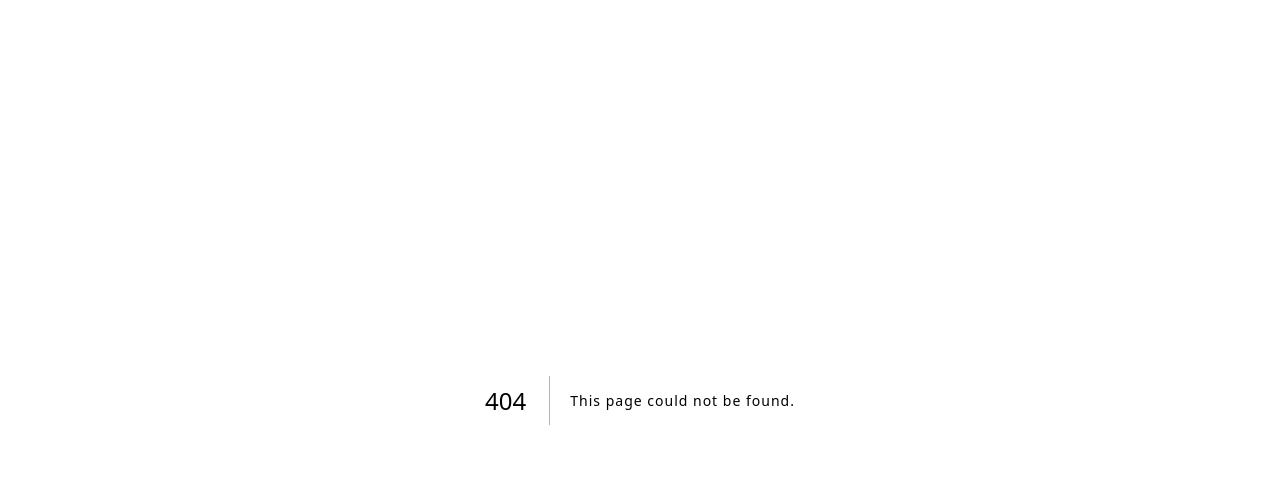
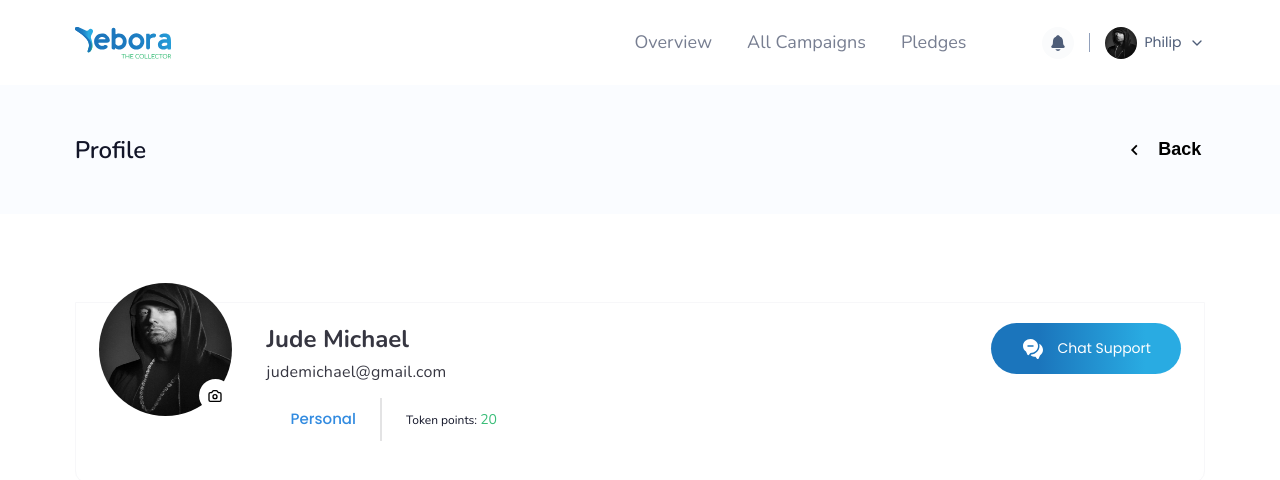
Before and after one commit to elijahthis/yebora-next, a Next.js app: page /profile/view in a window 1280 px wide. Before the commit this address had no page. Shown: the top 480 px of the page. Built offline with nearby package versions, Linux system fonts and the light colour scheme.

Commit message:
view profile

```diff
--- a/components/Header/index.tsx
+++ b/components/Header/index.tsx
@@ -40,7 +40,10 @@ const Header = () => {
 				<div className={styles.Header__right__side}>
 					<BellIcon />
 					<div className={styles.line}></div>
-					<div className={styles.profileBit}>
+					<div
+						className={styles.profileBit}
+						onClick={() => router.push("/profile/view")}
+					>
 						<ProfileImage
 							url="/profileImg.jpeg"
 							alt="profile"
--- /dev/null
+++ b/components/UploadImage/UploadImage.module.scss
@@ -0,0 +1,35 @@
+.UploadImage {
+	position: relative;
+	cursor: pointer;
+	&__img {
+		border-radius: 50%;
+	}
+
+	.svgWrap {
+		width: 33px;
+		height: 33px;
+		background: #ffffff;
+		border-radius: 50%;
+
+		display: grid;
+		place-items: center;
+		position: absolute;
+
+		bottom: 10px;
+		right: 0;
+	}
+	svg {
+	}
+
+	input[type="file"] {
+		position: absolute;
+		top: 0;
+		width: 100%;
+		height: 100%;
+		top: 0;
+		left: 0;
+		border-radius: 50%;
+		opacity: 0;
+		cursor: pointer;
+	}
+}
--- /dev/null
+++ b/components/UploadImage/index.tsx
@@ -0,0 +1,32 @@
+import Image from "next/image";
+import styles from "./UploadImage.module.scss";
+import { HiOutlineCamera } from "react-icons/hi";
+
+interface UploadImageProps {
+	url: string;
+	alt: string;
+	width: number;
+	height: number;
+	style?: any;
+}
+
+const UploadImage = ({ url, alt, width, height, style }: UploadImageProps) => {
+	return (
+		<div className={styles.UploadImage}>
+			<Image
+				src={url}
+				alt={alt}
+				width={width}
+				height={height}
+				className={styles.UploadImage__img}
+				style={style}
+			/>
+			<div className={styles.svgWrap}>
+				<HiOutlineCamera />
+			</div>
+			<input type="file" name="" id="" accept="image/*" />
+		</div>
+	);
+};
+
+export default UploadImage;
--- a/components/svgs.jsx
+++ b/components/svgs.jsx
@@ -786,3 +786,22 @@ export const DocIcon = () => (
 		</defs>
 	</svg>
 );
+
+export const MessagesIcon = () => (
+	<svg
+		width="24"
+		height="24"
+		viewBox="0 0 24 24"
+		fill="none"
+		xmlns="http://www.w3.org/2000/svg"
+	>
+		<path
+			d="M22.0028 12.8595C22.0028 15.1495 20.8228 17.1795 19.0028 18.4595L17.6628 21.4095C17.3528 22.0795 16.4528 22.2095 15.9828 21.6395L14.5028 19.8595C12.6428 19.8595 10.9328 19.2295 9.63281 18.1795L10.2328 17.4695C14.8528 17.1195 18.5028 13.4595 18.5028 8.99953C18.5028 8.23953 18.3928 7.48953 18.1928 6.76953C20.4628 7.96953 22.0028 10.2495 22.0028 12.8595Z"
+			fill="white"
+		/>
+		<path
+			d="M16.3 6.07C15.13 3.67 12.52 2 9.5 2C5.36 2 2 5.13 2 9C2 11.29 3.18 13.32 5 14.6L6.34 17.55C6.65 18.22 7.55 18.34 8.02 17.78L8.57 17.12L9.5 16C13.64 16 17 12.87 17 9C17 7.95 16.75 6.96 16.3 6.07ZM12 9.75H7C6.59 9.75 6.25 9.41 6.25 9C6.25 8.59 6.59 8.25 7 8.25H12C12.41 8.25 12.75 8.59 12.75 9C12.75 9.41 12.41 9.75 12 9.75Z"
+			fill="white"
+		/>
+	</svg>
+);
--- /dev/null
+++ b/pages/profile/view.tsx
@@ -0,0 +1,49 @@
+import Button from "@/components/Button";
+import { MessagesIcon } from "@/components/svgs";
+import TitleNav from "@/components/TitleNav";
+import UploadImage from "@/components/UploadImage";
+import HomeLayout from "@/layouts/HomeLayout";
+import { ReactNode } from "react";
+import styles from "../styles/MyProfilePage.module.scss";
+
+const MyProfilePage = () => {
+	return (
+		<main className={styles.MyProfilePage}>
+			<TitleNav variant="back" title="Profile" backLink="/" />
+			<div className={styles.MyProfilePage__body}>
+				<div className={styles.topCard}>
+					<div className={styles.imgWrap}>
+						<UploadImage
+							url="/profileImg.jpeg"
+							width={133}
+							height={133}
+							alt="profile"
+						/>
+					</div>
+					<div>
+						<p className={styles.name}>Jude Michael</p>
+						<p className={styles.email}>judemichael@gmail.com</p>
+						<div className={styles.personal_point}>
+							<p>Personal</p>
+							<p>
+								Token points: <span>20</span>
+							</p>
+						</div>
+					</div>
+					<Button>
+						<div className={styles.btnDiv}>
+							<MessagesIcon />
+							Chat Support
+						</div>
+					</Button>
+				</div>
+			</div>
+		</main>
+	);
+};
+
+export default MyProfilePage;
+
+MyProfilePage.getLayout = function getLayout(page: ReactNode) {
+	return <HomeLayout>{page}</HomeLayout>;
+};
--- /dev/null
+++ b/pages/styles/MyProfilePage.module.scss
@@ -0,0 +1,91 @@
+.MyProfilePage {
+	&__body {
+		padding: 88px 5.83vw;
+
+		.topCard {
+			display: flex;
+			flex-direction: row;
+			align-items: flex-start;
+			gap: 35px;
+
+			border: 1px solid #f7f7f9;
+			box-shadow: -5px -5px 100px -100px rgba(0, 0, 0, 0.01);
+			border-radius: 0px 0px 12px 12px;
+			padding: 20px 23px;
+
+			.imgWrap {
+				transform: translateY(-40px);
+			}
+
+			.name {
+				font-family: "Nunito";
+				font-style: normal;
+				font-weight: 700;
+				font-size: 24px;
+				line-height: 33px;
+				margin-bottom: 4px;
+				color: #363641;
+			}
+
+			.email {
+				font-family: "Nunito";
+				font-style: normal;
+				font-weight: 400;
+				font-size: 16px;
+				line-height: 25px;
+				letter-spacing: 0.0162em;
+				margin-bottom: 12.5px;
+
+				color: #363641;
+			}
+
+			.personal_point {
+				display: flex;
+				flex-direction: row;
+				align-items: center;
+
+				p {
+					padding: 12px 24px;
+				}
+
+				& > p:first-of-type {
+					font-family: "Poppins";
+					font-style: normal;
+					font-weight: 500;
+					font-size: 15px;
+					line-height: 16px;
+					text-align: center;
+					color: #328be0;
+				}
+
+				& > p:last-of-type {
+					font-family: "Nunito";
+					font-style: normal;
+					font-weight: 400;
+					font-size: 12px;
+					line-height: 16px;
+					text-align: center;
+					color: #121528;
+					border-left: 2px solid #e3e3e4;
+
+					span {
+						color: #39bd78;
+						font-size: 14px;
+						line-height: 19px;
+					}
+				}
+			}
+
+			button {
+				margin-left: auto;
+
+				.btnDiv {
+					display: flex;
+					flex-direction: row;
+					align-items: center;
+					gap: 0.75rem;
+				}
+			}
+		}
+	}
+}
```
